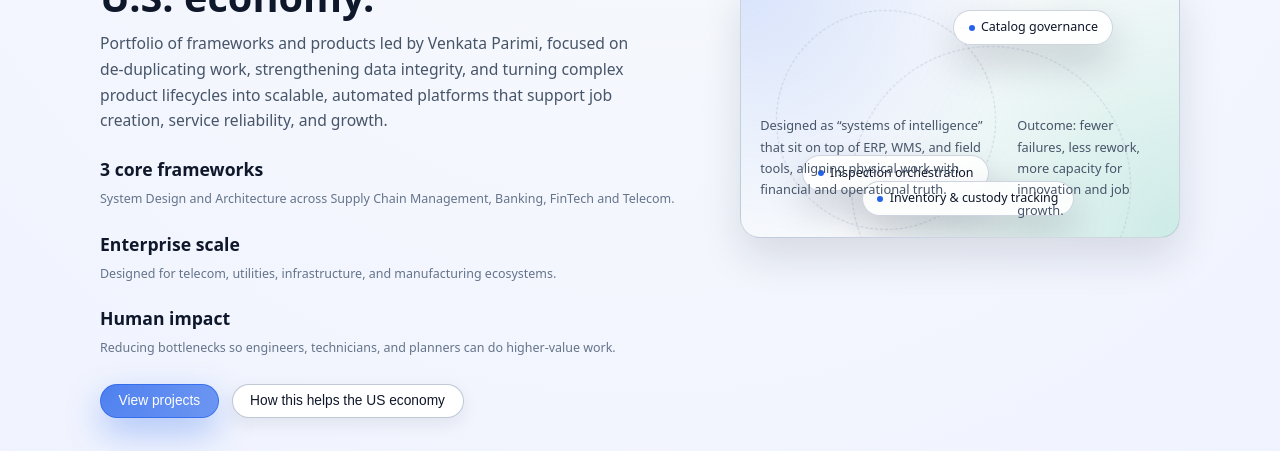
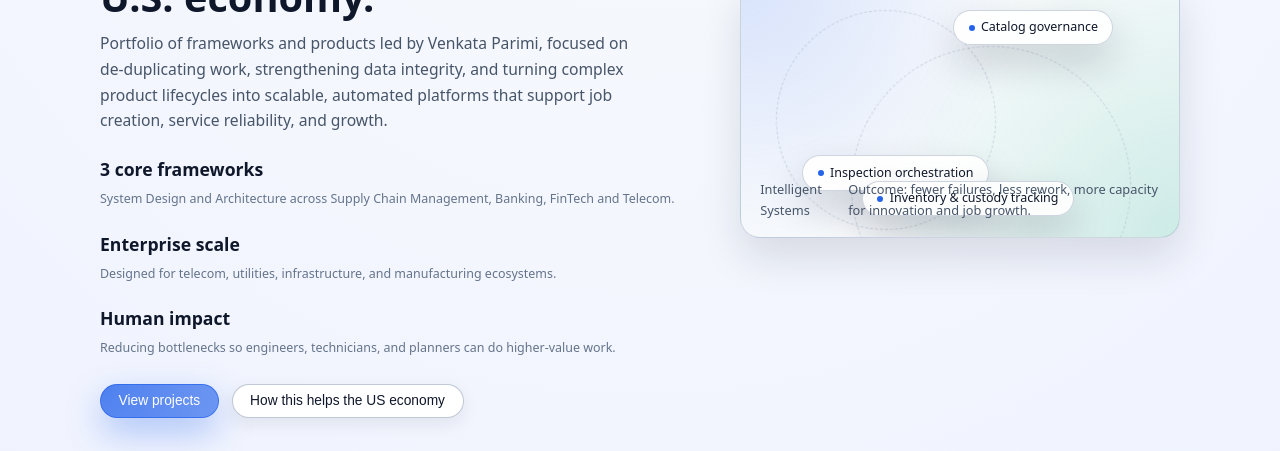
Before and after one commit to pvnskj/Product, a plain HTML site: page index.html in a window 1280 px wide. Shown: the part 349-800 px from the top of the page. Drawn offline with Linux system fonts and the light colour scheme.

Commit message:
Update footer text to 'Intelligent Systems'

```diff
--- a/index.html
+++ b/index.html
@@ -682,8 +682,7 @@
         </div>
         <div class="hero-orbit-footer">
           <span>
-            Designed as “systems of intelligence” that sit on top of ERP, WMS, and field tools,
-            aligning physical work with financial and operational truth.
+            Intelligent Systems
           </span>
           <span>
             Outcome: fewer failures, less rework, more capacity for innovation and job growth.
```
